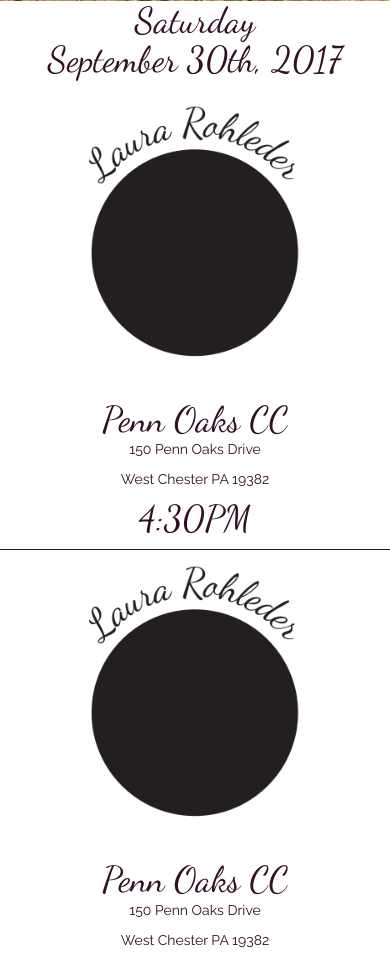
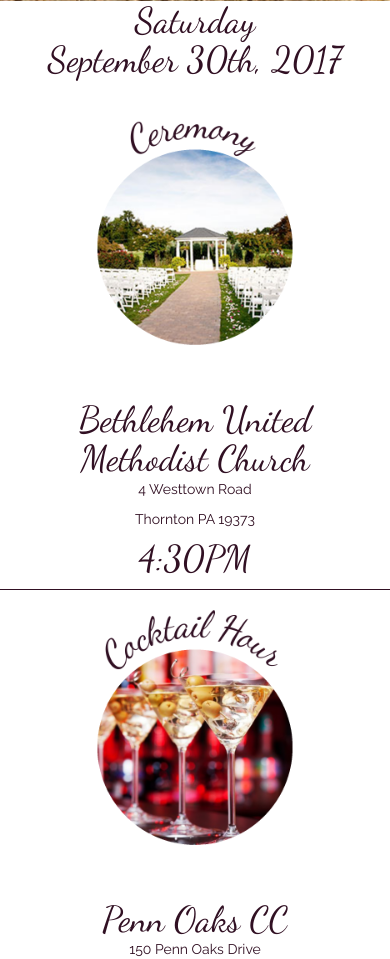
Before and after one commit to johntcarroll/wedding, a PHP site: page /schedule/ in a window 390 px wide. Shown: the part 593-1552 px from the top of the page. Run offline with PHP 8.4, Linux system fonts and the light colour scheme.

Commit message:
added images!

```diff
--- a/accommodations/index.php
+++ b/accommodations/index.php
@@ -10,7 +10,7 @@ include "../layout/header.php";
 </div>
 <div class='row border-bottom pad-top-10 pad-bottom-10'>
     <div class='col-xs-12 col-sm-6 col-md-6 col-lg-6 vcenter'>
-        <img class='img img-center img-responsive accomm-img' src='../img/party-name-top.png' />
+        <img class='img img-center img-responsive accomm-img' src='../img/JL_Whyndam_color_1440x1440_001.png' />
     </div><!--
  --><div class='col-xs-12 col-sm-6 vcenter accomm-info'>
         <h1>2.7 Miles from Reception</h1>
@@ -25,7 +25,7 @@ include "../layout/header.php";
 
 <div class='row pad-top-10 pad-bottom-10'>
     <div class='col-xs-12 col-sm-6 col-md-6 col-lg-6 vcenter'>
-        <img class='img img-center img-responsive accomm-img' src='../img/party-name-top.png' />
+        <img class='img img-center img-responsive accomm-img' src='../img/JL_Hampton_color_1440x1440_001.png' />
     </div><!--
  --><div class='col-xs-12 col-sm-6 vcenter accomm-info'>
         <h1>2.9 Miles from Reception</h1>
--- a/home/index.php
+++ b/home/index.php
@@ -11,7 +11,7 @@ include "../layout/header.php";
 <div class='row'>
     <div class='col-xs-12 col-sm-6 text-center pad-top-20 vcenter'>
         <h1>Welcome to our Wedding Website!</h1><br/>
-        <img class='img img-responsive img-center' src='../img/poloriod.jpg'>
+        <img class='img img-responsive img-center' src='../img/JL_John_And_Lena_1440x1440_001.png' height='650px' width='650px'>
     </div><!--
  --><div class='col-xs-12 col-sm-5 pad-top-20 vcenter'>
         <p>Thanks so much for being a part of our special day. The support and love of our friends and family made arranging this amazing event possible! Please check out the other pages of the site for all the information you need to get ready for the big celebration. We can’t wait to see you all!  </p>
--- a/party/bridesmaids.php
+++ b/party/bridesmaids.php
@@ -49,7 +49,7 @@ $bridesmaids = array(
             'Down-to-earth',
             'Loyal'
         ),
-        'img' => '../img/party-name-top.png'
+        'img' => '../img/JL_JenSwenson_1440x1440_001.png'
     ),
     'Debbie Ridder' => array(
         'title' => 'Bridesmaid',
--- a/schedule/index.php
+++ b/schedule/index.php
@@ -23,7 +23,7 @@ include "../layout/header.php";
     </div>
     <div class="row timeline-row middle">
         <div class="col-md-4 timeline-cell">
-            <img class="img img-responsive timeline-img img-center" src="../img/party-name-top.png" />
+            <img class="img img-responsive timeline-img img-center" src="../img/JL_Ceremony_color_1440x1440_001.png" />
         </div>
         <div class="col-md-2 timeline-cell line-top line-left line-bottom event-details left">
             <h1>Bethlehem United Methodist Church</h1>
@@ -52,12 +52,12 @@ include "../layout/header.php";
             <h1>6:00PM</h1>
         </div>
         <div class="col-md-4 timeline-cell">
-            <img class="img img-responsive timeline-img img-center" src="../img/party-name-top.png" />
+            <img class="img img-responsive timeline-img img-center" src="../img/JL_Cocktail_Hour_color_1440x1440_001.png" />
         </div>
     </div>
     <div class="row timeline-row middle">
         <div class="col-md-4 timeline-cell">
-            <img class="img img-responsive timeline-img img-center" src="../img/party-name-top.png" />
+            <img class="img img-responsive timeline-img img-center" src="../img/JL_Reception_color_1440x1440_001.png" />
         </div>
         <div class="col-md-2 timeline-cell line-left line-bottom event-details left">
             <h1>Penn Oaks CC</h1>
@@ -86,7 +86,7 @@ include "../layout/header.php";
             <h1>11:30PM</h1>
         </div>
         <div class="col-md-4 timeline-cell">
-            <img class="img img-responsive timeline-img img-center" src="../img/party-name-top.png" />
+            <img class="img img-responsive timeline-img img-center" src="../img/JL_After_Party_color_1440x1440_001.png" />
         </div>
     </div>
     <div class="row timeline-row top-bottom">
@@ -110,18 +110,18 @@ include "../layout/header.php";
     </div>
     <div class='row pad-bottom-10 pad-top-10 event-row'>
         <div class='col-xs-12 col-sm-6 vcenter'>
-            <img class="img img-responsive img-center accomm-img" src="../img/party-name-top.png" />
+            <img class="img img-responsive img-center accomm-img" src="../img/JL_Ceremony_color_1440x1440_001.png" />
         </div><!--
         --><div class='col-xs-12 col-sm-6 text-center vcenter'>
-            <h1>Penn Oaks CC</h1>
-            <p>150 Penn Oaks Drive</p>
-            <p>West Chester PA 19382</p>
+            <h1>Bethlehem United Methodist Church</h1>
+            <p>4 Westtown Road</p>
+            <p>Thornton PA 19373</p>
             <h1>4:30PM</h1><br/>
         </div>
     </div>
     <div class='row pad-bottom-10 pad-top-10 event-row'>
         <div class='col-xs-12 col-sm-6 vcenter'>
-            <img class="img img-responsive img-center accomm-img" src="../img/party-name-top.png" />
+            <img class="img img-responsive img-center accomm-img" src="../img/JL_Cocktail_Hour_color_1440x1440_001.png" />
         </div><!--
         --><div class='col-xs-12 col-sm-6 text-center vcenter'>
             <h1>Penn Oaks CC</h1>
@@ -132,7 +132,7 @@ include "../layout/header.php";
     </div>
     <div class='row pad-bottom-10 pad-top-10 event-row'>
         <div class='col-xs-12 col-sm-6 vcenter'>
-            <img class="img img-responsive img-center accomm-img" src="../img/party-name-top.png" />
+            <img class="img img-responsive img-center accomm-img" src="../img/JL_Reception_color_1440x1440_001.png" />
         </div><!--
         --><div class='col-xs-12 col-sm-6 text-center vcenter'>
             <h1>Penn Oaks CC</h1>
@@ -143,7 +143,7 @@ include "../layout/header.php";
     </div>
     <div class='row pad-bottom-10 pad-top-10 '>
         <div class='col-xs-12 col-sm-6 vcenter'>
-            <img class="img img-responsive img-center accomm-img" src="../img/party-name-top.png" />
+            <img class="img img-responsive img-center accomm-img" src="../img/JL_After_Party_color_1440x1440_001.png" />
         </div><!--
         --><div class='col-xs-12 col-sm-6 text-center vcenter'>
             <h1>Wyndham Garden Hotel</h1>
--- a/story/index.php
+++ b/story/index.php
@@ -46,10 +46,10 @@ include "../layout/header.php";
     </div>
 
     <div class='row pad-top-20 pad-bottom-20'>
-        <div class='col-md-3 col-sm-3 col-xs-12 vcenter'>
-            <img class='img img-responsive img-center' src="../img/poloriod.jpg" />
+        <div class='col-md-4 col-sm-4 col-xs-12 vcenter'>
+            <img class='img img-responsive img-center' src="../img/JL_RHS_Yearbook_1440x1440_001.png" />
         </div><!--
-     --><div class='col-md-8 col-lg-8 col-sm-8 col-xs-12 vcenter text-center'>
+     --><div class='col-md-7 col-lg-7 col-sm-7 col-xs-12 vcenter text-center'>
             <h1>The Beginnings</h1><br/><br/>
             Our story began at Rustin High School circa 2006 in West Chester, PA.  We were both captains of the soccer teams and irrefutably flirtatious.  While remaining friends throughout the years, we would see each other on our holiday breaks from college to enjoy time watching meteor showers, playing Jeopardy and competing for most correct answers, or spending New Year’s Eve together in Philadelphia (which remains our favorite adventurous holiday).  After college, Lena returned to West Chester.  On her August birthday of 2012, John took Lena to Teikoku for sushi.  Upon reconnecting in the same time zone, we began our deeper relationship based off the solid friendship foundation built over the years.
         </div>
```
Also changed, not shown: nearby/index.php (+3 -4 lines), img/JL_After_Party_color_1440x1440_001.png (added), img/JL_Ceremony_color_1440x1440_001.png (added), img/JL_Chaddsford_Winery_color_1440x1440_001.png (added), img/JL_Cocktail_Hour_color_1440x1440_001.png (added), img/JL_Downtown_West_Chester_color_1440x1440_001.png (added), img/JL_Hampton_color_1440x1440_001.png (added), img/JL_JenSwenson_1440x1440_001.png (added), img/JL_Longwood_Gardens_color_1440x1440_001.png (added), img/hashtag.png, 4 other files.
